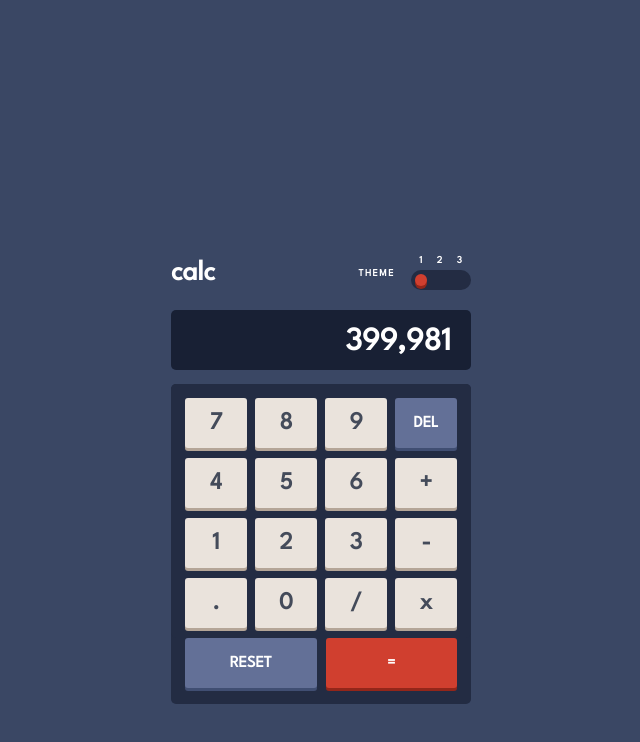
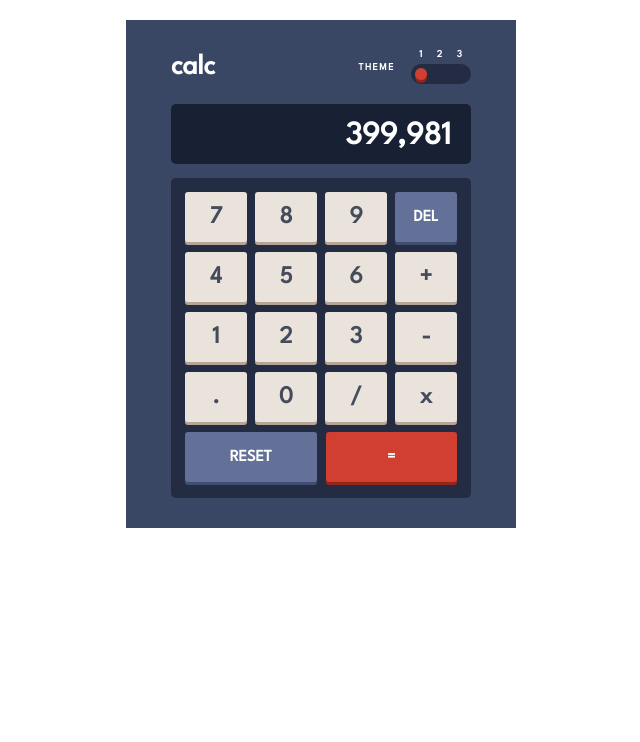
Before and after one commit to zemira-k/calculator-app-main, a React (Create React App) app: page / in a window 1280 px wide. Shown: the top 742 px of the page, without its empty margins (319-959 px from the left). Built offline with nearby package versions, Linux system fonts and the light colour scheme.

Commit message:
theme setting

```diff
--- a/src/App.css
+++ b/src/App.css
@@ -67,19 +67,6 @@
   --Theme-3-header-text: hsl(52, 100%, 62%);
   --Theme-3-equal-text: hsl(198, 20%, 13%);
   --Theme-3-del-reset-text: hsl(0, 0%, 100%);
-
-  /* theme 1 mode */
-  /* --main-background: var(--Theme-1-main-background);
-  --toggle-keypad-background: var(--Theme-1-toggle-keypad-background);
-  --screen-background: var(--Theme-1-screen-background);
-  --key-background: var(--Theme-1-key-background);
-  --key-shadow: var(--Theme-1-key-shadow);
-  --key-background-toggle: var(--Theme-1-key-background-toggle);
-  --key-shadow-toggle: var(--Theme-1-key-shadow-toggle);
-  --Light-orange-key-background: var(--Theme-1-Light-orange-key-background);
-  --orange-key-shadow: var(--Theme-1-orange-key-shadow);
-  --dark-text: var(--Theme-1-dark-text);
-  --White-text: var(--Theme-1-White-text); */
 }
 
 
@@ -88,7 +75,10 @@ p {
 }
 
 .App {
-  padding: 20% 20px;
+    margin: auto;
+    width: 350px;
+    margin-top: 20px;
+    padding: 30px 20px;
 }
 
 .calculator {
```
